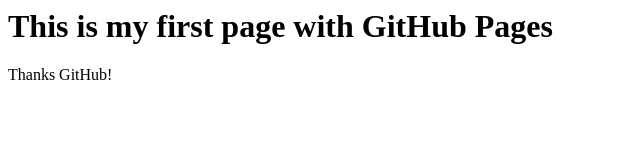
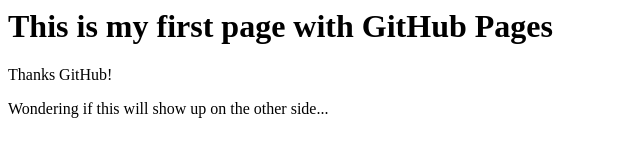
Before and after one commit to jksmith238/MiT-Intro-GitHub, a plain HTML site: page index.html in a window 1280 px wide. Shown: the whole page, without its empty margins (0-640 px from the left). Drawn offline with Linux system fonts and the light colour scheme.

Commit message:
Playing with software

```diff
--- a/index.html
+++ b/index.html
@@ -2,3 +2,5 @@
 <h1> This is my first page with GitHub Pages </h1>
 <p>Thanks GitHub!</p>
 </html>
+
+Wondering if this will show up on the other side...
```
